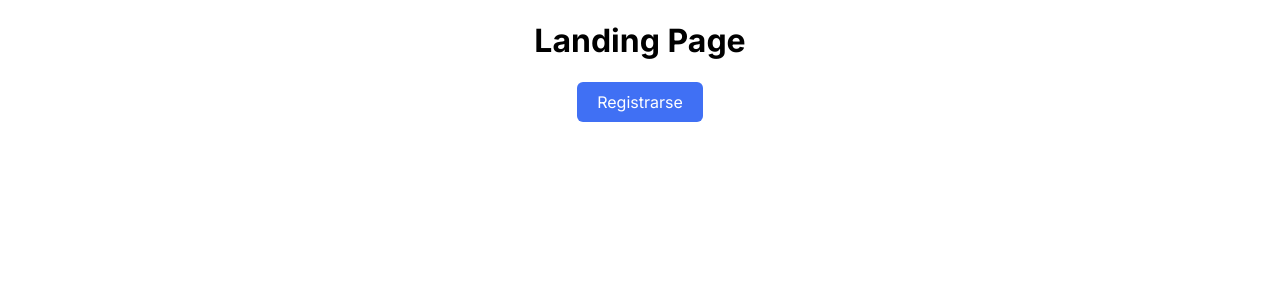
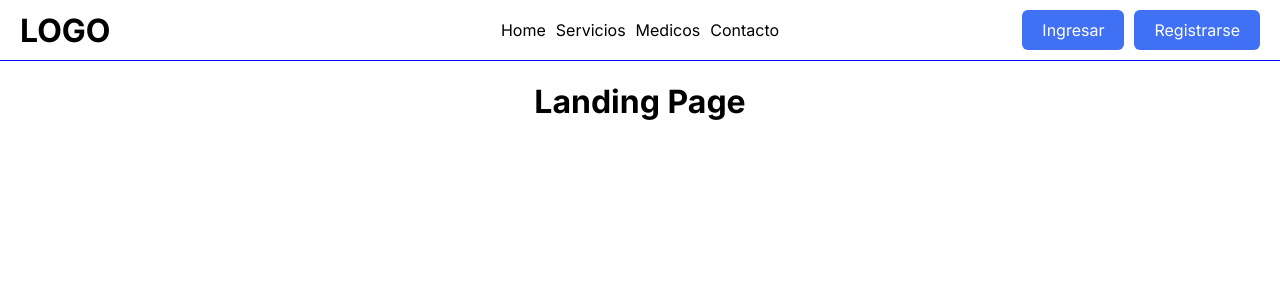
Before and after one commit to No-Country/c14-18-ft-node-react, a Next.js app in the folder frontend/: page / in a window 1280 px wide. Shown: the top 300 px of the page. Built offline with nearby package versions, Linux system fonts and the light colour scheme.

Commit message:
Changing landing page

```diff
--- /dev/null
+++ b/frontend/src/app/(pages)/landing.css
@@ -0,0 +1,35 @@
+.landing-header {
+    display: flex;
+    align-items: center;
+    justify-content: space-between;
+    max-height: 60px;
+    border-bottom: solid 1px blue;
+    padding: 0 20px 0 20px;
+}
+
+.landing-header h1{
+    display: flex;
+    flex-grow: 1;
+    flex-basis: 0;
+}
+
+.landing-header div{
+    display: flex;
+    gap: 10px;
+    flex-grow: 1;
+    justify-content: end;
+    flex-basis: 0;
+}
+
+.main-nav {
+    display: flex;
+    justify-content: center;
+    align-items: center;
+}
+
+.main-nav .nav-items{
+    display: flex;
+    padding: 0;
+    gap: 10px;
+    list-style: none;
+}
--- a/frontend/src/app/(pages)/page.jsx
+++ b/frontend/src/app/(pages)/page.jsx
@@ -1,12 +1,34 @@
 import Link from 'next/link'
+import './landing.css'
 
 export default function Home() {
   return (
-    <main style={{height: '100vh', display: 'flex', flexDirection: 'column', placeItems: 'center'}}>
-      <h1>Landing Page</h1>
-      <Link href={'/sign-up'} style={{backgroundColor: '#4070f4', color: '#fff', padding: '10px 20px', borderRadius: '6px', textDecoration: 'none'}}>
-        Registrarse
-      </Link>
-    </main>
+    <>
+      <header className='landing-header'>
+        <h1>LOGO</h1>
+        <nav className='main-nav'>
+          <ul className='nav-items'>
+            <li>Home</li>
+            <li>Servicios</li>
+            <li>Medicos</li>
+            <li>Contacto</li>
+          </ul>
+        </nav>
+
+        <div>
+          <Link href={'/log-in'} style={{ backgroundColor: '#4070f4', color: '#fff', padding: '10px 20px', borderRadius: '6px', textDecoration: 'none' }}>
+            Ingresar
+          </Link>
+          <Link href={'/sign-up'} style={{ backgroundColor: '#4070f4', color: '#fff', padding: '10px 20px', borderRadius: '6px', textDecoration: 'none' }}>
+            Registrarse
+          </Link>
+        </div>
+      </header>
+
+      <main style={{display: 'flex', flexDirection: 'column', placeItems: 'center' }}>
+        <h1>Landing Page</h1>
+
+      </main>
+    </>
   )
 }
--- a/frontend/src/app/globals.css
+++ b/frontend/src/app/globals.css
@@ -5,4 +5,5 @@ body {
   overflow-x: hidden;
   margin: 0;
   padding: 0;
+  box-sizing: border-box;
 }
```
